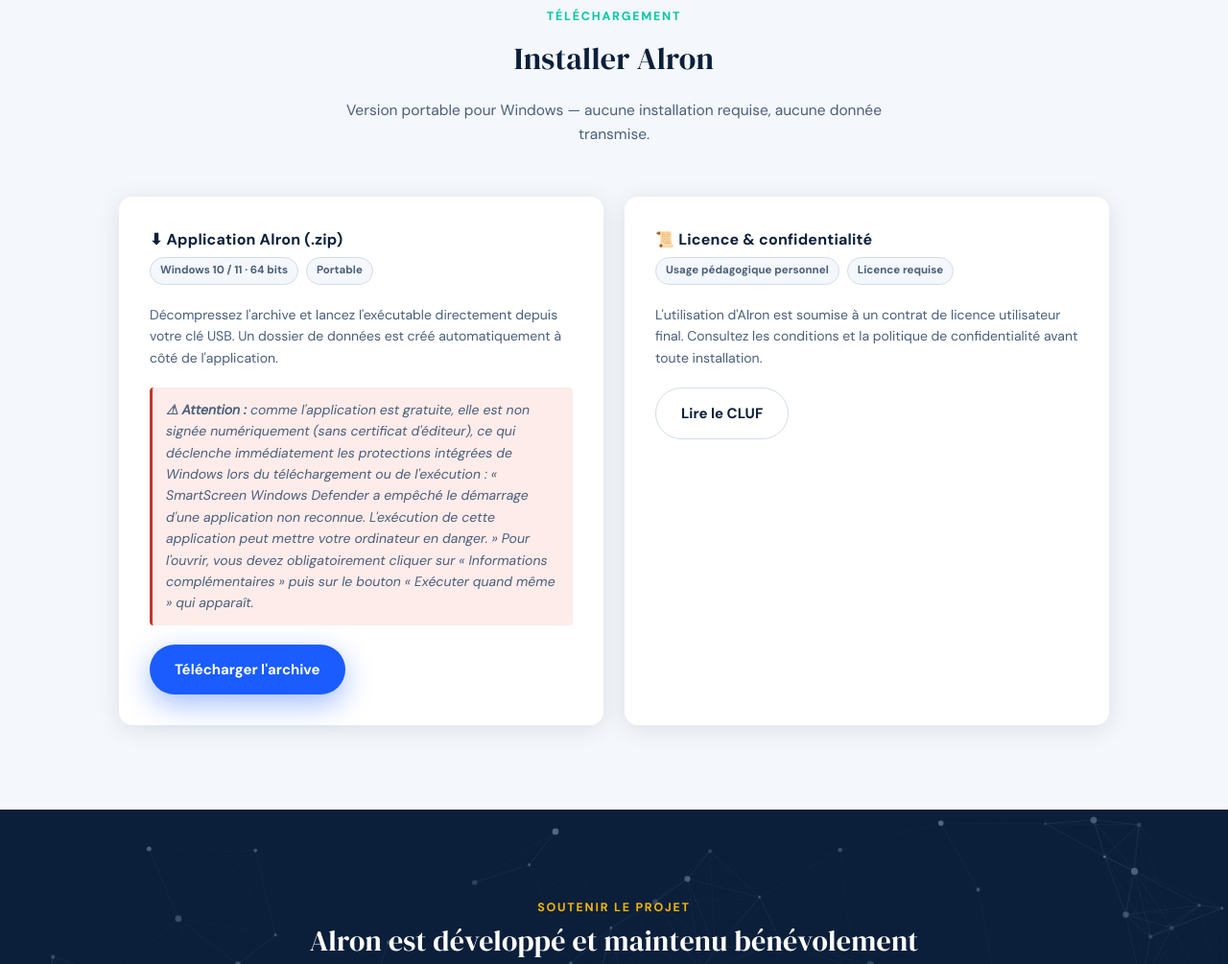
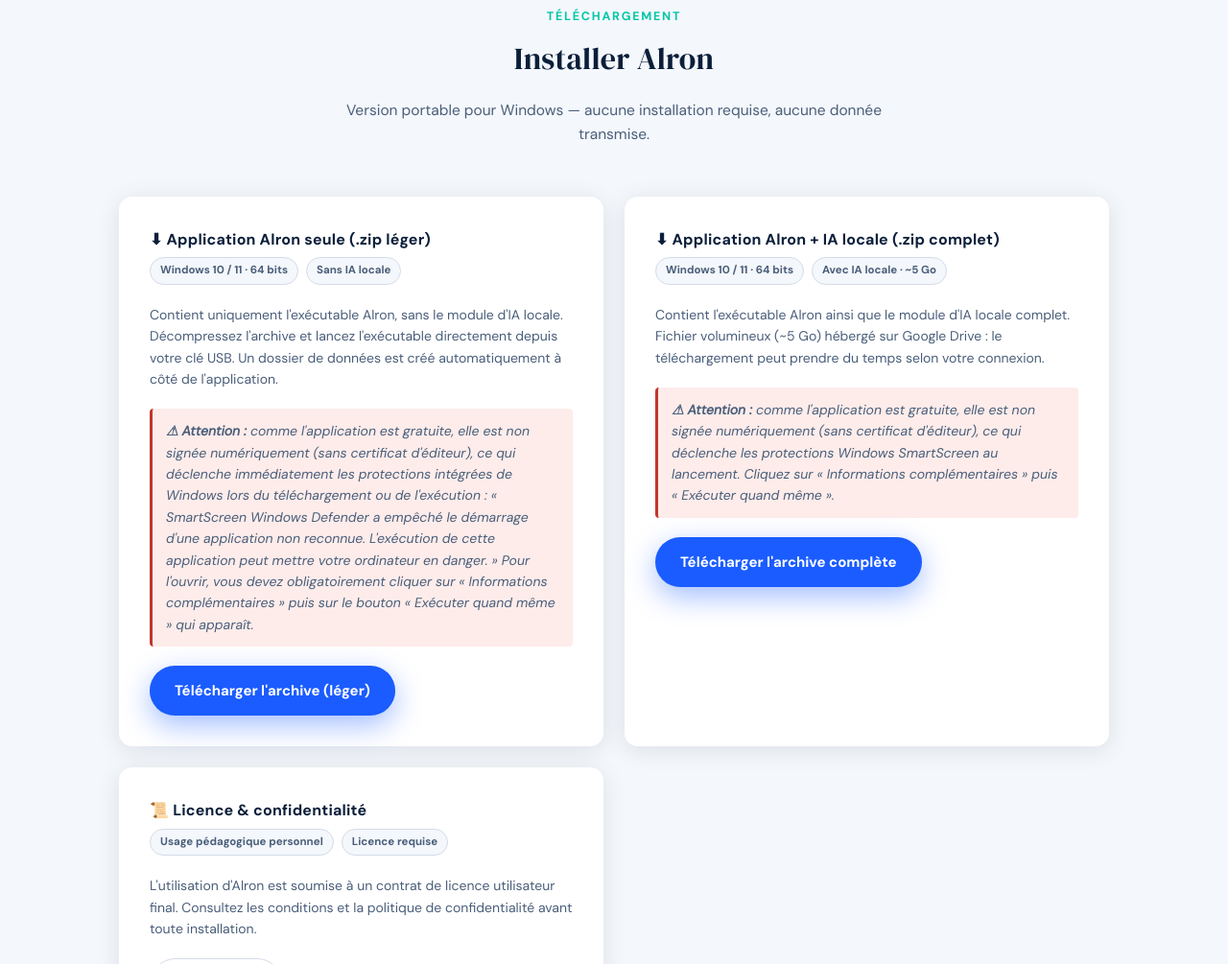
Before and after one commit to Alron-enseignant/Alron, a plain HTML site: page index.html in a window 1280 px wide. Shown: the part 3593-4598 px from the top of the page at 96% size. Drawn offline with Linux system fonts and the light colour scheme; animation ran at ten frames a second.

Commit message:
Add files via upload

```diff
--- a/index.html
+++ b/index.html
@@ -339,14 +339,24 @@
     </div>
     <div class="dl-grid">
       <div class="dl-card reveal">
-        <h3>⬇ Application Alron (.zip)</h3>
+        <h3>⬇ Application Alron seule (.zip léger)</h3>
         <div class="dl-meta">
           <span class="tag">Windows 10 / 11 · 64 bits</span>
-          <span class="tag">Portable</span>
+          <span class="tag">Sans IA locale</span>
         </div>
-        <p>Décompressez l'archive et lancez l'exécutable directement depuis votre clé USB. Un dossier de données est créé automatiquement à côté de l'application.</p>
+        <p>Contient uniquement l'exécutable Alron, sans le module d'IA locale. Décompressez l'archive et lancez l'exécutable directement depuis votre clé USB. Un dossier de données est créé automatiquement à côté de l'application.</p>
         <p class="smartscreen-warning"><strong>⚠ Attention :</strong> comme l'application est gratuite, elle est non signée numériquement (sans certificat d'éditeur), ce qui déclenche immédiatement les protections intégrées de Windows lors du téléchargement ou de l'exécution : « SmartScreen Windows Defender a empêché le démarrage d'une application non reconnue. L'exécution de cette application peut mettre votre ordinateur en danger. » Pour l'ouvrir, vous devez obligatoirement cliquer sur « Informations complémentaires » puis sur le bouton « Exécuter quand même » qui apparaît.</p>
-        <a href="alron.zip" class="btn btn-primary">Télécharger l'archive</a>
+        <a href="Alron.zip" class="btn btn-primary">Télécharger l'archive (léger)</a>
+      </div>
+      <div class="dl-card reveal">
+        <h3>⬇ Application Alron + IA locale (.zip complet)</h3>
+        <div class="dl-meta">
+          <span class="tag">Windows 10 / 11 · 64 bits</span>
+          <span class="tag">Avec IA locale · ~5 Go</span>
+        </div>
+        <p>Contient l'exécutable Alron ainsi que le module d'IA locale complet. Fichier volumineux (~5 Go) hébergé sur Google Drive : le téléchargement peut prendre du temps selon votre connexion.</p>
+        <p class="smartscreen-warning"><strong>⚠ Attention :</strong> comme l'application est gratuite, elle est non signée numériquement (sans certificat d'éditeur), ce qui déclenche les protections Windows SmartScreen au lancement. Cliquez sur « Informations complémentaires » puis « Exécuter quand même ».</p>
+        <a href="https://drive.google.com/uc?export=download&id=1l4XSmCW0TjCafB9TnqNN635gEGSfvCmg" class="btn btn-primary">Télécharger l'archive complète</a>
       </div>
       <div class="dl-card reveal">
         <h3>📜 Licence & confidentialité</h3>
```
